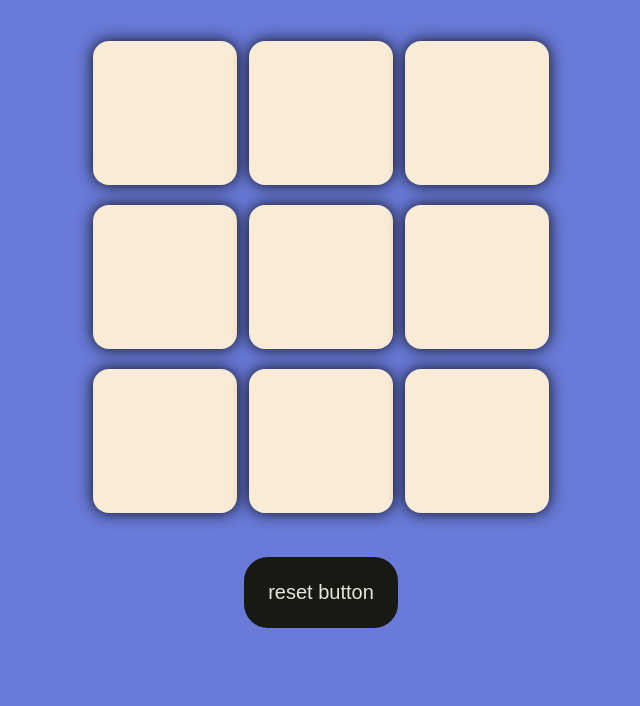
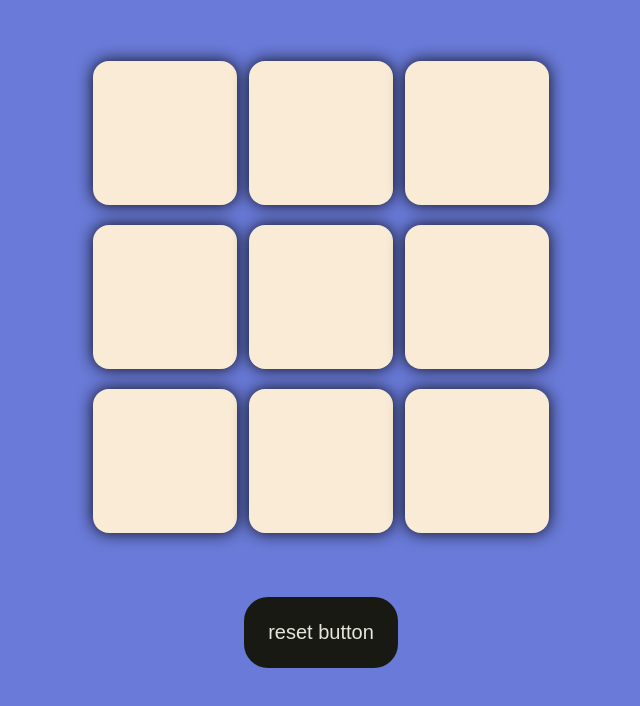
Before and after one commit to CharanKumarKharade/Tic-Tac-Toe, a plain HTML site: page index.html in a window 1280 px wide. Shown: the part 40-746 px from the top of the page, without its empty margins (319-959 px from the left). Drawn offline with Linux system fonts and the light colour scheme.

```diff
--- a/app.js
+++ b/app.js
@@ -39,6 +39,7 @@ boxes.forEach((box) => {
   });
 });
 const diasble = () => {
+  //disable
   for (box of boxes) {
     box.disabled = true;
   }
--- a/style.css
+++ b/style.css
@@ -7,7 +7,7 @@ body {
   text-align: center;
 }
 .container {
-  height: 70vh;
+  height: 75vh;
   display: flex;
   justify-content: center;
   align-items: center;
```
Also changed, not shown: 1 other file.
